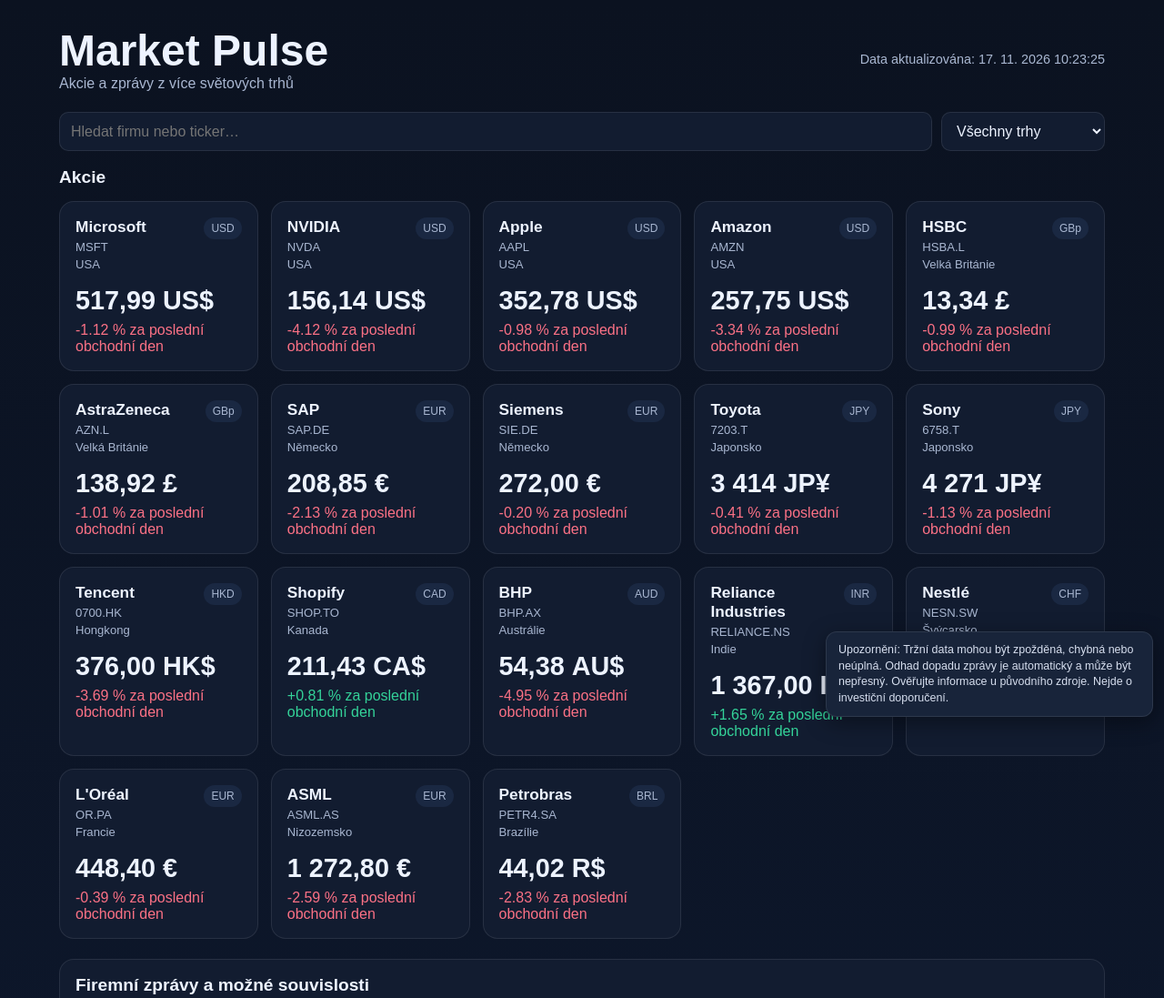
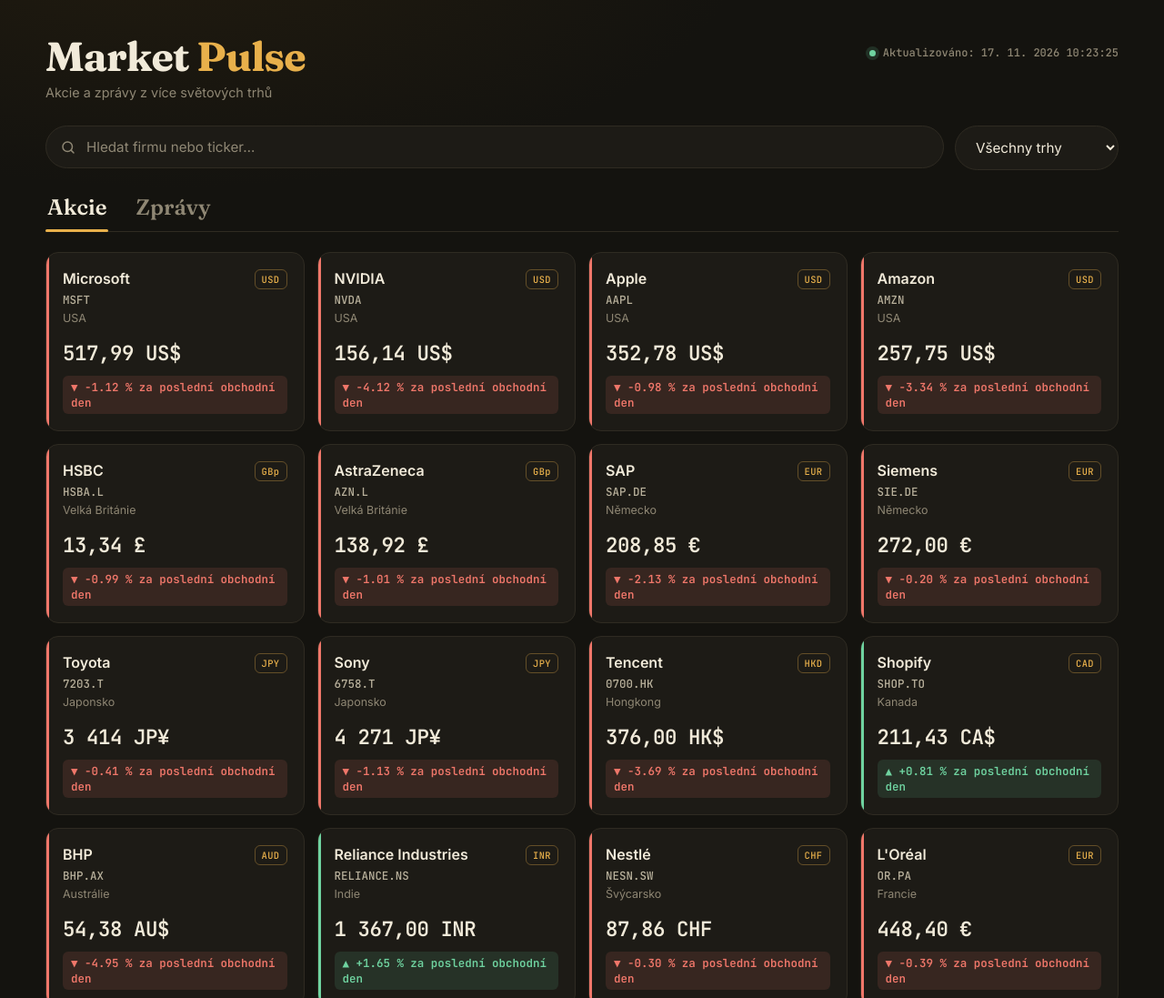
Before and after one commit to Kryst0fFMn/Stocks-Market-NEWS-V2, a plain HTML site: page index.html in a window 1280 px wide. Shown: the top 1097 px of the page at 91% size. Drawn offline with Linux system fonts and the light colour scheme.

Commit message:
Refactor index.html for layout and styling improvements
Updated styles and structure for improved layout and readability. Added new font links and modified existing CSS variables.

```diff
--- a/index.html
+++ b/index.html
@@ -4,157 +4,208 @@
   <meta charset="UTF-8">
   <meta name="viewport" content="width=device-width, initial-scale=1">
   <title>Market Pulse – světové trhy</title>
+  <link rel="preconnect" href="https://fonts.googleapis.com">
+  <link rel="preconnect" href="https://fonts.gstatic.com" crossorigin>
+  <link href="https://fonts.googleapis.com/css2?family=Fraunces:opsz,wght@9..144,600;9..144,700&family=Inter:wght@400;500;600&family=JetBrains+Mono:wght@500;600&display=swap" rel="stylesheet">
 
   <style>
     :root {
       color-scheme: dark;
-      --bg: #0b1220;
-      --panel: #121c30;
-      --panel2: #1a2842;
-      --text: #edf3ff;
-      --muted: #a9b7d1;
-      --green: #34d399;
-      --red: #fb7185;
-      --yellow: #fbbf24;
-      --border: rgba(255,255,255,.09);
+      --bg: #14130f;
+      --glow: #211b0f;
+      --panel: #1d1b16;
+      --panel2: #25221b;
+      --text: #f1ead9;
+      --muted: #8f8774;
+      --accent: #e8b04b;
+      --green: #6fd3a0;
+      --red: #f0776a;
+      --border: #2f2b22;
+      --serif: 'Fraunces', Georgia, 'Times New Roman', serif;
+      --sans: 'Inter', system-ui, -apple-system, 'Segoe UI', sans-serif;
+      --mono: 'JetBrains Mono', ui-monospace, Consolas, monospace;
     }
 
-    * {
-      box-sizing: border-box;
-    }
+    * { box-sizing: border-box; }
 
     body {
       margin: 0;
-      padding: 28px 18px 100px;
+      padding: 40px 20px 60px;
       min-height: 100vh;
       color: var(--text);
-      background: linear-gradient(180deg, #0b1220, #0d172b);
-      font-family: Arial, sans-serif;
+      background: radial-gradient(900px 400px at 15% -5%, var(--glow), transparent 70%), var(--bg);
+      font-family: var(--sans);
     }
 
-    main {
-      max-width: 1150px;
-      margin: 0 auto;
-    }
+    main { max-width: 1180px; margin: 0 auto; }
 
     header {
       display: flex;
-      align-items: center;
+      align-items: flex-start;
       justify-content: space-between;
       flex-wrap: wrap;
       gap: 14px;
-      margin-bottom: 22px;
     }
 
     h1 {
       margin: 0;
-      font-size: clamp(2rem, 5vw, 3rem);
+      font-family: var(--serif);
+      font-size: clamp(2.1rem, 5vw, 2.8rem);
+      font-weight: 700;
+      letter-spacing: -.02em;
+      line-height: 1;
     }
+    h1 span { color: var(--accent); }
 
-    h2 {
-      margin: 0 0 15px;
-      font-size: 1.2rem;
-    }
-
-    .muted,
-    .status,
-    .meta {
-      color: var(--muted);
-    }
+    .muted, .meta { color: var(--muted); }
+    header .muted { margin-top: 8px; font-size: .9rem; }
 
     .status {
-      font-size: .9rem;
+      display: flex;
+      align-items: center;
+      gap: 8px;
+      padding-top: 10px;
+      color: var(--muted);
+      font-family: var(--mono);
+      font-size: .75rem;
+    }
+    .status::before {
+      content: "";
+      width: 7px; height: 7px;
+      border-radius: 50%;
+      background: var(--green);
+      box-shadow: 0 0 0 4px rgba(111, 211, 160, .15);
     }
 
     .controls {
       display: flex;
       flex-wrap: wrap;
-      gap: 10px;
-      margin-bottom: 18px;
+      gap: 12px;
+      margin: 28px 0 26px;
     }
 
-    input,
-    select {
+    .search-wrap { position: relative; flex: 1; min-width: 200px; }
+    .search-wrap svg {
+      position: absolute; left: 16px; top: 50%;
+      transform: translateY(-50%);
+      width: 18px; height: 18px;
+      stroke: var(--muted); fill: none;
+      stroke-width: 2; stroke-linecap: round;
+      pointer-events: none;
+    }
+
+    input, select {
       color: var(--text);
       background: var(--panel);
       border: 1px solid var(--border);
-      border-radius: 10px;
-      padding: 11px 12px;
+      border-radius: 999px;
+      padding: 13px 18px;
       font: inherit;
+      font-size: .95rem;
+      outline: none;
+      transition: border-color .2s;
     }
+    input { width: 100%; padding-left: 44px; }
+    select { min-width: 180px; cursor: pointer; }
+    input:focus, select:focus { border-color: var(--accent); }
+    ::placeholder { color: var(--muted); }
 
-    input {
-      flex: 1;
-      min-width: 190px;
+    .tabs {
+      display: flex;
+      gap: 28px;
+      margin-bottom: 22px;
+      border-bottom: 1px solid var(--border);
     }
-
-    select {
-      min-width: 180px;
+    .tab {
+      position: relative;
+      padding: 0 2px 12px;
+      background: none;
+      border: none;
+      color: var(--muted);
+      font-family: var(--serif);
+      font-size: 1.5rem;
+      font-weight: 600;
+      cursor: pointer;
+      transition: color .2s;
+    }
+    .tab:hover, .tab.active { color: var(--text); }
+    .tab.active::after {
+      content: "";
+      position: absolute; left: 0; right: 0; bottom: -1px;
+      height: 3px; border-radius: 3px;
+      background: var(--accent);
     }
 
     .stock-grid {
       display: grid;
-      grid-template-columns: repeat(auto-fit, minmax(215px, 1fr));
+      grid-template-columns: repeat(4, 1fr);
       gap: 14px;
-      margin-bottom: 22px;
     }
 
-    .card,
-    .section {
+    .card, .section {
       background: var(--panel);
       border: 1px solid var(--border);
-      border-radius: 16px;
-      padding: 17px;
+      border-radius: 14px;
+      padding: 18px;
     }
 
-    .stock-top {
-      display: flex;
-      justify-content: space-between;
-      gap: 10px;
+    .card {
+      position: relative;
+      overflow: hidden;
+      transition: transform .2s, background .2s, border-color .2s;
+    }
+    .card::before {
+      content: "";
+      position: absolute; left: 0; top: 0; bottom: 0;
+      width: 3px;
+      background: var(--border);
+    }
+    .card.up::before { background: var(--green); }
+    .card.down::before { background: var(--red); }
+    .card:hover {
+      transform: translateY(-3px);
+      background: var(--panel2);
+      border-color: #443e30;
     }
 
-    .company {
-      font-weight: 700;
-      font-size: 1.08rem;
-    }
+    .stock-top { display: flex; justify-content: space-between; gap: 10px; }
 
-    .ticker,
-    .market {
-      color: var(--muted);
-      font-size: .82rem;
-      margin-top: 4px;
+    .company { font-weight: 600; font-size: 1rem; }
+
+    .ticker, .market { color: var(--muted); font-size: .78rem; margin-top: 4px; }
+    .ticker { font-family: var(--mono); color: #b9b19c; margin-top: 5px; }
+
+    .pill {
+      height: fit-content;
+      padding: 3px 7px;
+      border-radius: 6px;
+      border: 1px solid rgba(232, 176, 75, .35);
+      color: var(--accent);
+      font-family: var(--mono);
+      font-size: .65rem;
+      letter-spacing: .04em;
     }
 
     .price {
-      margin: 16px 0 7px;
-      font-size: 1.8rem;
-      font-weight: 700;
+      margin: 16px 0 10px;
+      font-family: var(--mono);
+      font-size: 1.4rem;
+      font-weight: 600;
+      letter-spacing: -.02em;
     }
 
-    .up {
-      color: var(--green);
+    .change {
+      display: inline-block;
+      padding: 4px 9px;
+      border-radius: 6px;
+      font-family: var(--mono);
+      font-size: .78rem;
+      font-weight: 600;
     }
+    .change.up { color: var(--green); background: rgba(111, 211, 160, .12); }
+    .change.down { color: var(--red); background: rgba(240, 119, 106, .12); }
 
-    .down {
-      color: var(--red);
-    }
-
-    .pill {
-      height: fit-content;
-      padding: 5px 8px;
-      border-radius: 999px;
-      background: var(--panel2);
-      color: var(--muted);
-      font-size: .75rem;
-    }
-
-    .news-list {
-      list-style: none;
-      margin: 0;
-      padding: 0;
-      display: grid;
-      gap: 12px;
-    }
+    .news-list { list-style: none; margin: 0; padding: 0; display: grid; gap: 12px; }
 
     .news-item {
       padding: 14px;
@@ -162,61 +213,38 @@
       background: var(--panel2);
       border: 1px solid var(--border);
     }
+    .news-item a { color: var(--text); text-decoration: none; font-weight: 500; }
+    .news-item a:hover { color: var(--accent); text-decoration: underline; }
 
-    .news-item a {
-      color: var(--text);
-      text-decoration: none;
-    }
-
-    .news-item a:hover {
-      text-decoration: underline;
-    }
-
-    .meta {
-      margin-bottom: 7px;
-      font-size: .82rem;
-    }
+    .meta { margin-bottom: 7px; font-size: .8rem; font-family: var(--mono); }
 
     .impact {
       margin-top: 8px;
-      color: var(--yellow);
+      color: var(--accent);
       font-size: .88rem;
       line-height: 1.4;
     }
 
-    .empty {
+    .empty { color: var(--muted); padding: 12px 0; grid-column: 1 / -1; }
+
+    .hidden { display: none; }
+
+    .disclaimer {
+      margin-top: 40px;
+      padding-top: 18px;
+      max-width: 760px;
+      border-top: 1px dashed var(--border);
       color: var(--muted);
-      padding: 12px 0;
+      font-size: .78rem;
+      line-height: 1.6;
     }
 
-    .disclaimer {
-      position: fixed;
-      right: 12px;
-      bottom: 12px;
-      z-index: 5;
-      max-width: 360px;
-      padding: 11px 13px;
-      color: #d7dfef;
-      background: #18243a;
-      border: 1px solid var(--border);
-      border-radius: 12px;
-      box-shadow: 0 6px 24px #0006;
-      font-size: .78rem;
-      line-height: 1.4;
+    @media (max-width: 980px) { .stock-grid { grid-template-columns: repeat(3, 1fr); } }
+    @media (max-width: 700px) {
+      .stock-grid { grid-template-columns: repeat(2, 1fr); }
+      body { padding: 24px 12px 40px; }
     }
-
-    @media (max-width: 600px) {
-      body {
-        padding: 20px 12px 125px;
-      }
-
-      .disclaimer {
-        left: 10px;
-        right: 10px;
-        bottom: 8px;
-        max-width: none;
-      }
-    }
+    @media (max-width: 420px) { .stock-grid { grid-template-columns: 1fr; } }
   </style>
 </head>
 
@@ -224,45 +252,51 @@
   <main>
     <header>
       <div>
-        <h1>Market Pulse</h1>
+        <h1>Market <span>Pulse</span></h1>
         <div class="muted">Akcie a zprávy z více světových trhů</div>
       </div>
       <div id="updated" class="status">Načítám data…</div>
     </header>
 
     <div class="controls">
+      <label class="search-wrap">
+        <svg viewBox="0 0 24 24"><circle cx="11" cy="11" r="7"/><path d="m20 20-3.5-3.5"/></svg>
         <input
           id="search"
           type="search"
           placeholder="Hledat firmu nebo ticker…"
           aria-label="Hledat firmu nebo ticker"
         >
+      </label>
 
       <select id="marketFilter" aria-label="Filtrovat podle trhu">
         <option value="">Všechny trhy</option>
       </select>
     </div>
 
-    <section>
-      <h2>Akcie</h2>
+    <nav class="tabs">
+      <button class="tab active" data-tab="stocksPanel">Akcie</button>
+      <button class="tab" data-tab="newsPanel">Zprávy</button>
+    </nav>
+
+    <section id="stocksPanel">
       <div id="stocks" class="stock-grid">
         <div class="empty">Načítám kotace…</div>
       </div>
     </section>
 
-    <section class="section">
-      <h2>Firemní zprávy a možné souvislosti</h2>
+    <section id="newsPanel" class="section hidden">
       <ul id="news" class="news-list">
         <li class="empty">Načítám zprávy…</li>
       </ul>
     </section>
-  </main>
 
-  <aside class="disclaimer">
+    <footer class="disclaimer">
       Upozornění: Tržní data mohou být zpožděná, chybná nebo neúplná.
       Odhad dopadu zprávy je automatický a může být nepřesný.
       Ověřujte informace u původního zdroje. Nejde o investiční doporučení.
-  </aside>
+    </footer>
+  </main>
 
   <script>
     let allStocks = [];
@@ -328,7 +362,11 @@
       }
 
       for (const stock of shownStocks) {
-        const card = makeElement("article", "card");
+        const change = Number(stock.change);
+        const hasChange = Number.isFinite(change);
+        const direction = hasChange ? (change >= 0 ? "up" : "down") : "";
+
+        const card = makeElement("article", `card ${direction}`.trim());
         const top = makeElement("div", "stock-top");
         const identity = document.createElement("div");
 
@@ -348,17 +386,15 @@
           makeElement("div", "price", formatPrice(stock))
         );
 
-        const change = Number(stock.change);
-
-        if (Number.isFinite(change)) {
+        if (hasChange) {
           const sign = change > 0 ? "+" : "";
-          const changeClass = change >= 0 ? "up" : "down";
+          const arrow = change >= 0 ? "▲" : "▼";
 
           card.append(
             makeElement(
               "div",
-              changeClass,
-              `${sign}${change.toFixed(2)} % za poslední obchodní den`
+              `change ${direction}`,
+              `${arrow} ${sign}${change.toFixed(2)} % za poslední obchodní den`
             )
           );
         } else {
@@ -451,7 +487,7 @@
           const updatedDate = new Date(data.updated_at);
           status.textContent = Number.isNaN(updatedDate.getTime())
             ? "Data jsou načtena"
-            : `Data aktualizována: ${updatedDate.toLocaleString("cs-CZ")}`;
+            : `Aktualizováno: ${updatedDate.toLocaleString("cs-CZ")}`;
         } else {
           status.textContent = "Data jsou načtena";
         }
@@ -471,6 +507,19 @@
       }
     }
 
+    // Přepínání záložek Akcie / Zprávy
+    document.querySelectorAll(".tab").forEach(button => {
+      button.addEventListener("click", () => {
+        document.querySelectorAll(".tab").forEach(tab => {
+          tab.classList.toggle("active", tab === button);
+        });
+
+        for (const id of ["stocksPanel", "newsPanel"]) {
+          document.getElementById(id).classList.toggle("hidden", id !== button.dataset.tab);
+        }
+      });
+    });
+
     document.getElementById("search").addEventListener("input", renderStocks);
     document.getElementById("marketFilter").addEventListener("change", renderStocks);
 
```
Lines whose indentation alone changed are shown as unchanged.
